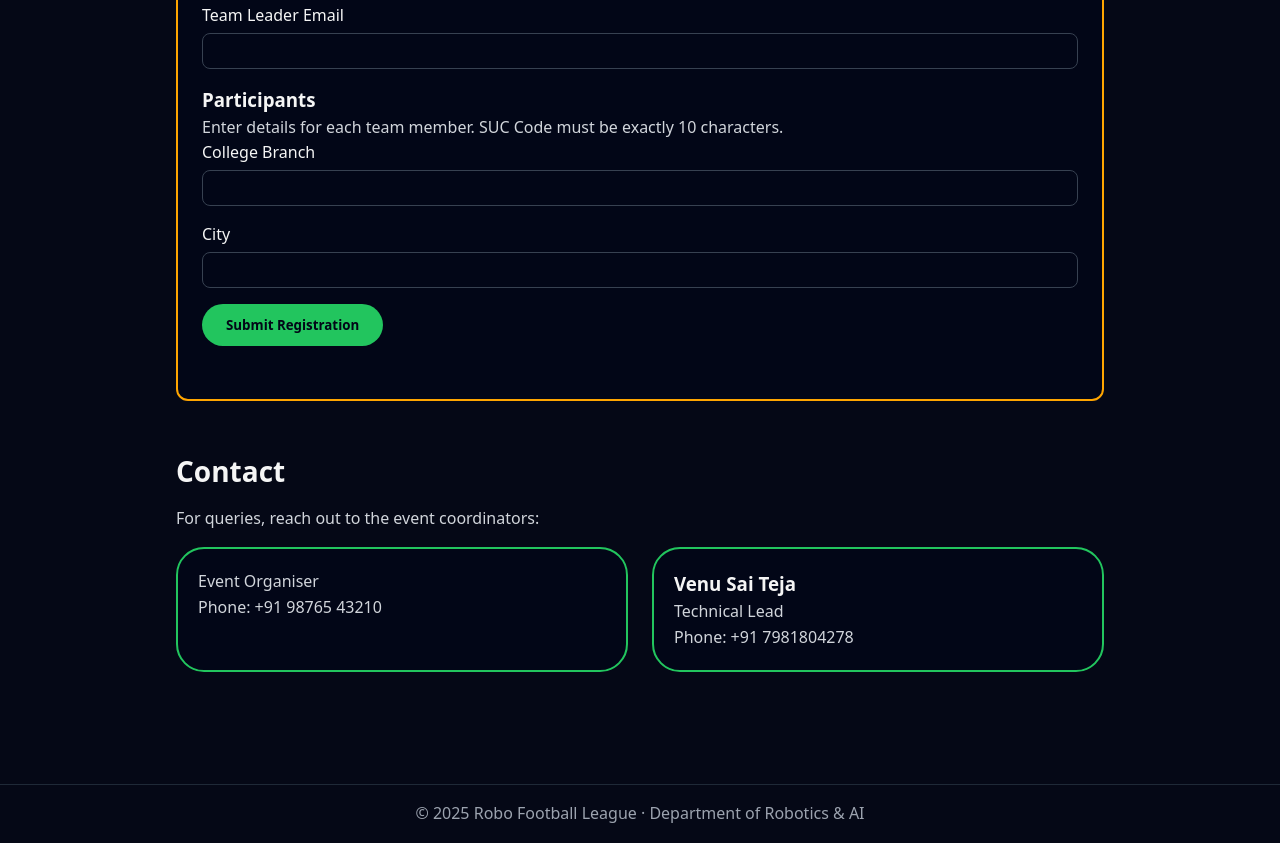
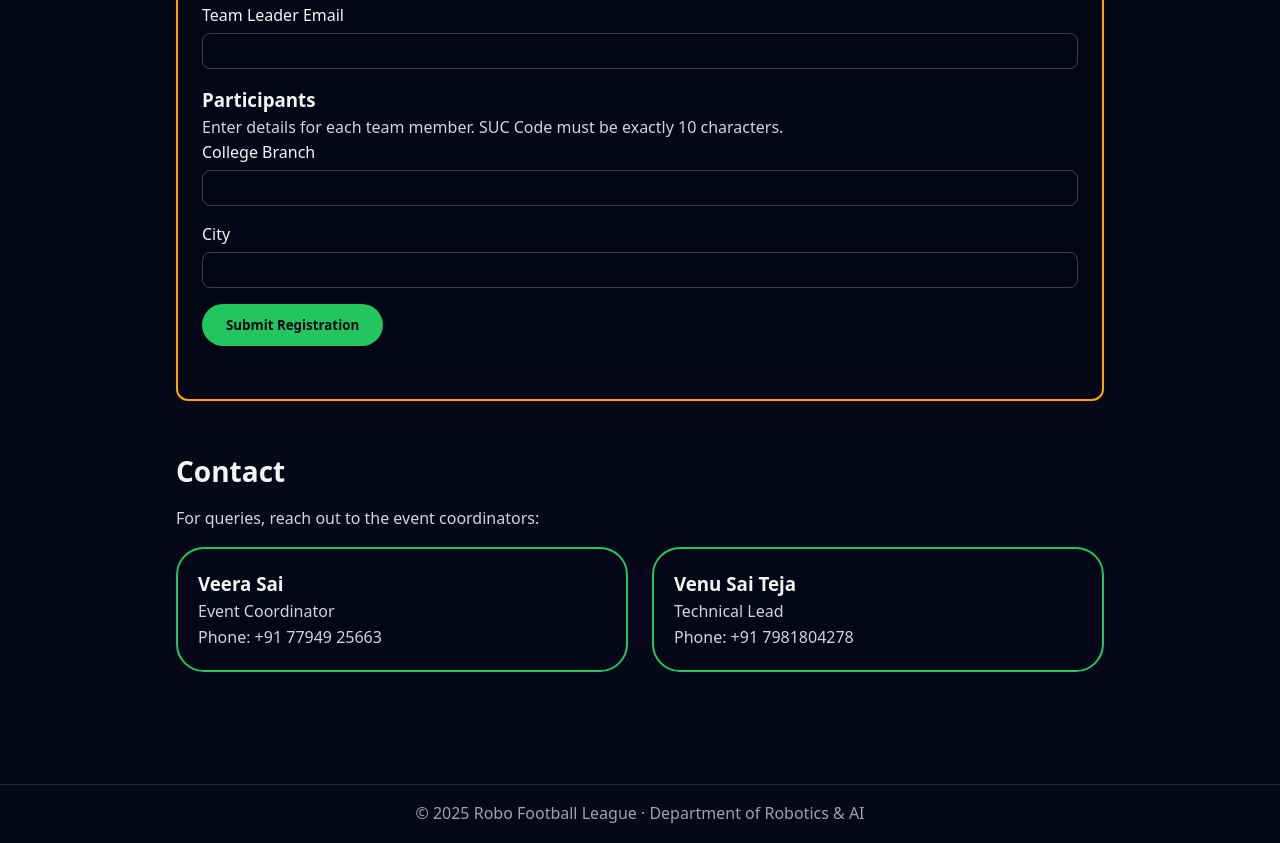
Before and after one commit to venusaiteja/Robofest-2k25, a website: page index.html in a window 1280 px wide. Shown: the part 1617-2460 px from the top of the page. Drawn offline with Linux system fonts and the light colour scheme.

Commit message:
Update index.html

```diff
--- a/index.html
+++ b/index.html
@@ -182,8 +182,8 @@
 
         <div class="card-grid">
           <div class="card">
-            <h3></h3>
-            <p>Event Organiser<br>Phone: +91 98765 43210<br></p>
+            <h3>Veera Sai</h3>
+            <p>Event Coordinator<br>Phone: +91 77949 25663<br></p>
           </div>
 
           <div class="card">
```
